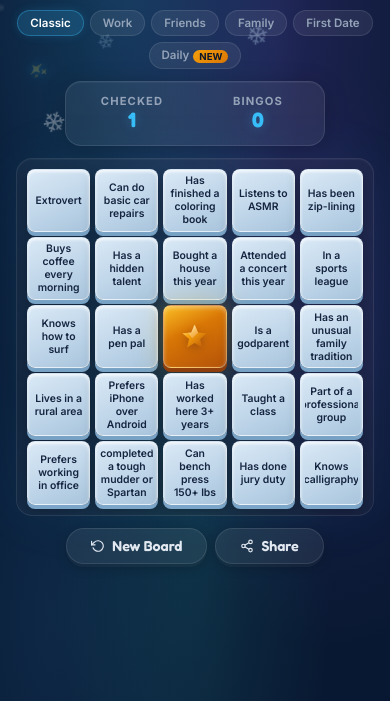
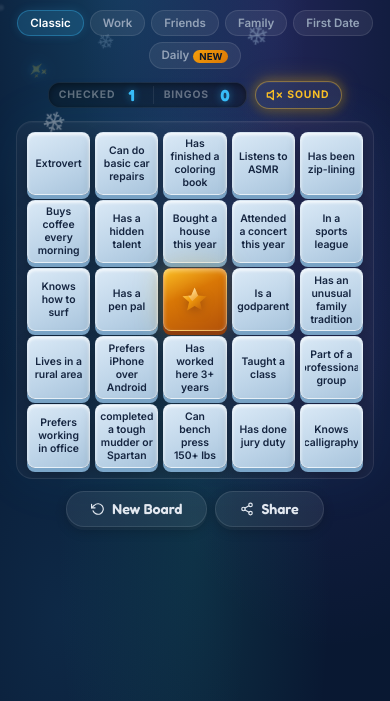
Before and after one commit to joe-bader/icebreakerbingo, a plain HTML site: page index.html in a window 390 px wide. Shown: the part 143-844 px from the top of the page. Drawn offline with nearby package versions, Linux system fonts and the light colour scheme; a web font is replaced by a local one.

Commit message:
Add DSEG7 font and update HUD styles in index.html to enhance visual design and user experience, including improved scoreboard layout, sound toggle styling, and responsive adjustments for better accessibility.

```diff
--- a/index.html
+++ b/index.html
@@ -60,6 +60,16 @@
     <link rel="preconnect" href="https://fonts.googleapis.com">
     <link rel="preconnect" href="https://fonts.gstatic.com" crossorigin>
     <link href="https://fonts.googleapis.com/css2?family=Fredoka:wght@500;600;700&family=Inter:wght@400;500;600;700;800&display=swap" rel="stylesheet">
+    <style>
+        @font-face {
+            font-family: 'DSEG7';
+            src: url('https://cdn.jsdelivr.net/npm/dseg@0.46/fonts/DSEG7-Classic/DSEG7Classic-Bold.woff2') format('woff2'),
+                 url('https://cdn.jsdelivr.net/npm/dseg@0.46/fonts/DSEG7-Classic/DSEG7Classic-Bold.woff') format('woff');
+            font-weight: bold;
+            font-style: normal;
+            font-display: swap;
+        }
+    </style>
     <style>
         :root {
             /* Arctic palette */
@@ -676,50 +686,60 @@
             font-weight: 500;
         }
 
-        /* ─── Stats Bar (Game HUD) ─── */
+        /* ─── HUD Row ─── */
+        .hud-row {
+            display: flex;
+            align-items: center;
+            justify-content: center;
+            gap: 8px;
+            flex-wrap: wrap;
+        }
+
+        /* ─── Scoreboard ─── */
         .stats-bar {
+            display: inline-flex;
+            align-items: center;
+            gap: 0;
+            background: rgba(0, 0, 0, 0.3);
+            border: 1px solid rgba(255, 255, 255, 0.06);
+            border-radius: var(--radius-md);
+            padding: 0;
+            box-shadow:
+                inset 0 2px 6px rgba(0, 0, 0, 0.4),
+                inset 0 0 1px rgba(0, 0, 0, 0.3);
+        }
+
+        .stat-item {
             display: flex;
-            gap: 2px;
-            background: var(--frost-surface);
-            border: 1px solid var(--frost-border);
-            padding: 4px;
-            border-radius: var(--radius-lg);
-            box-shadow:
-                0 4px 24px rgba(0, 0, 0, 0.2),
-                inset 0 1px 1px rgba(255, 255, 255, 0.05);
-            width: 100%;
-            max-width: 300px;
-        }
-
-        .stat-item {
-            flex: 1;
-            display: flex;
-            flex-direction: column;
             align-items: center;
-            padding: 8px 16px;
-            border-radius: var(--radius-md);
-            transition: background var(--transition);
-        }
-
-        .stat-item:hover {
-            background: rgba(56, 189, 248, 0.06);
+            gap: 6px;
+            padding: 5px 14px;
+        }
+
+        .stat-divider {
+            width: 1px;
+            height: 18px;
+            background: rgba(255, 255, 255, 0.08);
+            flex-shrink: 0;
         }
 
         .stat-label {
-            font-size: 0.7rem;
+            font-size: 0.65rem;
             font-weight: 700;
-            color: var(--text-dim);
+            color: rgba(255, 255, 255, 0.35);
             text-transform: uppercase;
-            letter-spacing: 0.1em;
+            letter-spacing: 0.08em;
         }
 
         .stat-value {
-            font-family: 'Fredoka', 'Inter', sans-serif;
-            font-size: 1.6rem;
-            font-weight: 700;
-            color: var(--focus-ring);
-            line-height: 1.2;
-            text-shadow: 0 0 12px rgba(56, 189, 248, 0.3);
+            font-family: 'DSEG7', 'Fredoka', monospace;
+            font-size: 1.2rem;
+            font-weight: bold;
+            color: #38bdf8;
+            line-height: 1;
+            text-shadow: 0 0 8px rgba(56, 189, 248, 0.5), 0 0 20px rgba(56, 189, 248, 0.2);
+            min-width: 1.4em;
+            text-align: center;
         }
 
         /* ─── Reset Button (below board) ─── */
@@ -771,31 +791,64 @@
 
         /* ─── Sound Toggle ─── */
         .sound-toggle {
-            position: absolute;
-            top: 12px;
-            right: 12px;
-            width: 36px;
-            height: 36px;
-            border-radius: 50%;
+            display: inline-flex;
+            align-items: center;
+            gap: 5px;
+            padding: 5px 12px 5px 10px;
+            border-radius: 100px;
             background: var(--frost-surface);
             border: 1px solid var(--frost-border);
-            color: var(--text-dim);
+            color: #fbbf24;
             cursor: pointer;
-            display: flex;
-            align-items: center;
-            justify-content: center;
             transition: all var(--transition);
-            z-index: 5;
+            font-family: 'Inter', sans-serif;
+            font-size: 0.65rem;
+            font-weight: 700;
+            text-transform: uppercase;
+            letter-spacing: 0.08em;
+            border-color: rgba(251, 191, 36, 0.25);
+            box-shadow:
+                0 2px 12px rgba(0, 0, 0, 0.2),
+                inset 0 1px 1px rgba(255, 255, 255, 0.05);
         }
         .sound-toggle:hover {
-            background: rgba(56, 189, 248, 0.12);
-            color: var(--text-bright);
-        }
-        .sound-toggle svg { width: 18px; height: 18px; }
+            background: rgba(251, 191, 36, 0.12);
+            color: #fde68a;
+            border-color: rgba(251, 191, 36, 0.4);
+        }
+        .sound-toggle.active {
+            border-color: rgba(251, 191, 36, 0.4);
+            color: #fde68a;
+        }
+        .sound-toggle svg { width: 16px; height: 16px; flex-shrink: 0; }
         .sound-toggle .icon-on { display: none; }
         .sound-toggle .icon-off { display: block; }
         .sound-toggle.active .icon-on { display: block; }
         .sound-toggle.active .icon-off { display: none; }
+        .sound-toggle .sound-label-on { display: none; }
+        .sound-toggle .sound-label-off { display: inline; }
+        .sound-toggle.active .sound-label-on { display: inline; }
+        .sound-toggle.active .sound-label-off { display: none; }
+
+        /* Attention pulse on first load */
+        .sound-toggle.hint-pulse {
+            animation: soundHintPulse 2s ease-in-out 3;
+        }
+        @keyframes soundHintPulse {
+            0%, 100% {
+                box-shadow:
+                    0 2px 12px rgba(0, 0, 0, 0.2),
+                    inset 0 1px 1px rgba(255, 255, 255, 0.05);
+            }
+            50% {
+                box-shadow:
+                    0 2px 12px rgba(0, 0, 0, 0.2),
+                    inset 0 1px 1px rgba(255, 255, 255, 0.05),
+                    0 0 12px rgba(251, 191, 36, 0.4),
+                    0 0 24px rgba(251, 191, 36, 0.18);
+                border-color: rgba(251, 191, 36, 0.45);
+            }
+        }
 
         /* ─── Achievement Toast ─── */
         .achievement-toast {
@@ -1649,12 +1702,13 @@
                 font-size: 0.82rem;
             }
 
-            .stats-bar {
-                max-width: 260px;
+            .stat-item {
+                padding: 4px 10px;
+                gap: 5px;
             }
 
             .stat-value {
-                font-size: 1.3rem;
+                font-size: 1rem;
             }
 
             .grid-container {
@@ -1721,8 +1775,17 @@
                     inset 0 1px 2px rgba(255, 255, 255, 0.6);
             }
 
-            .stats-bar {
-                max-width: 220px;
+            .stat-item {
+                padding: 3px 8px;
+                gap: 4px;
+            }
+
+            .stat-value {
+                font-size: 0.95rem;
+            }
+
+            .stat-label {
+                font-size: 0.6rem;
             }
 
             .board-frame {
@@ -1755,10 +1818,6 @@
 
         <!-- Main Game Content -->
         <main class="main-content" id="bingo-game" tabindex="-1" style="position:relative;">
-            <button class="sound-toggle" id="soundToggle" aria-label="Toggle sound" title="Toggle sound">
-                <svg class="icon-on" viewBox="0 0 24 24" fill="none" stroke="currentColor" stroke-width="2" stroke-linecap="round" stroke-linejoin="round" aria-hidden="true"><polygon points="11 5 6 9 2 9 2 15 6 15 11 19 11 5"/><path d="M19.07 4.93a10 10 0 0 1 0 14.14"/><path d="M15.54 8.46a5 5 0 0 1 0 7.07"/></svg>
-                <svg class="icon-off" viewBox="0 0 24 24" fill="none" stroke="currentColor" stroke-width="2" stroke-linecap="round" stroke-linejoin="round" aria-hidden="true"><polygon points="11 5 6 9 2 9 2 15 6 15 11 19 11 5"/><line x1="23" y1="9" x2="17" y2="15"/><line x1="17" y1="9" x2="23" y2="15"/></svg>
-            </button>
             <header class="header">
                 <h1>Icebreaker Bingo</h1>
                 <p>Check every square that sounds like you, then share it!</p>
@@ -1766,15 +1825,24 @@
 
             <div class="theme-picker" id="themePicker" aria-label="Choose a theme"></div>
 
+            <div class="hud-row">
                 <div class="stats-bar" role="status" aria-live="polite" aria-atomic="true" aria-label="Game statistics">
                     <div class="stat-item">
                         <span class="stat-label" id="checkedLabel">Checked</span>
                         <span class="stat-value" id="checkedCount" aria-labelledby="checkedLabel">0</span>
                     </div>
+                    <div class="stat-divider" aria-hidden="true"></div>
                     <div class="stat-item">
                         <span class="stat-label" id="bingosLabel">Bingos</span>
                         <span class="stat-value" id="winsCount" aria-labelledby="bingosLabel">0</span>
                     </div>
+                </div>
+                <button class="sound-toggle hint-pulse" id="soundToggle" aria-label="Toggle sound" title="Toggle sound effects">
+                    <svg class="icon-on" viewBox="0 0 24 24" fill="none" stroke="currentColor" stroke-width="2" stroke-linecap="round" stroke-linejoin="round" aria-hidden="true"><polygon points="11 5 6 9 2 9 2 15 6 15 11 19 11 5"/><path d="M19.07 4.93a10 10 0 0 1 0 14.14"/><path d="M15.54 8.46a5 5 0 0 1 0 7.07"/></svg>
+                    <svg class="icon-off" viewBox="0 0 24 24" fill="none" stroke="currentColor" stroke-width="2" stroke-linecap="round" stroke-linejoin="round" aria-hidden="true"><polygon points="11 5 6 9 2 9 2 15 6 15 11 19 11 5"/><line x1="23" y1="9" x2="17" y2="15"/><line x1="17" y1="9" x2="23" y2="15"/></svg>
+                    <span class="sound-label-off">Sound</span>
+                    <span class="sound-label-on">Sound</span>
+                </button>
             </div>
 
             <section class="board-frame">
@@ -2337,7 +2405,9 @@
 
         document.getElementById('soundToggle').addEventListener('click', () => {
             soundEnabled = !soundEnabled;
-            document.getElementById('soundToggle').classList.toggle('active', soundEnabled);
+            const btn = document.getElementById('soundToggle');
+            btn.classList.toggle('active', soundEnabled);
+            btn.classList.remove('hint-pulse');
             if (soundEnabled && audioCtx && audioCtx.state === 'suspended') audioCtx.resume();
         });
 
```
Lines whose indentation alone changed are shown as unchanged.
